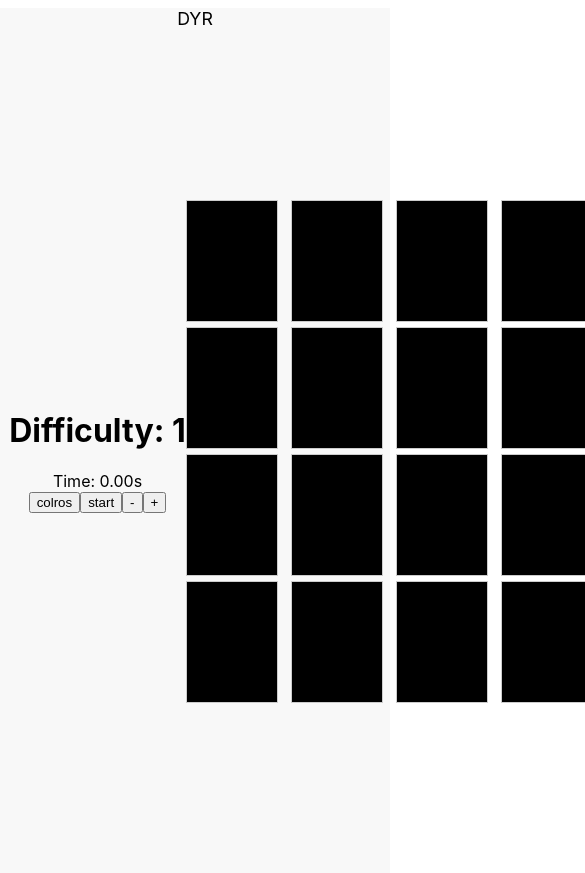
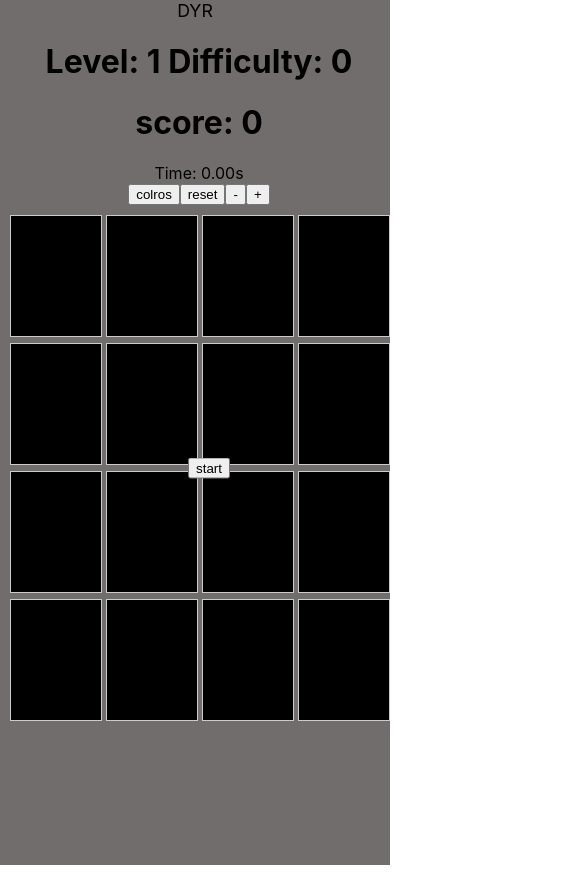
Before and after one commit to bryanteng/dyr, a React (Create React App) app: page / in a window 390 px wide. Shown: the whole page, 585 px wide, since content can reach past the window. Built offline with nearby package versions, Linux system fonts and the light colour scheme.

Commit message:
game logic for points change, more style changes, more responsive, middle  start button

```diff
--- a/src/App.css
+++ b/src/App.css
@@ -1,14 +1,12 @@
 .App {
   text-align: center;
-  background-color: #f8f8f8;
+  background-color: rgb(113 109 109);
 }
 
 .App-header {
   display: flex;
   flex-direction: column;
   align-items: center;
-  margin-top: 1vh;
-  /* justify-content: center; */
   font-size: calc(10px + 2vmin);
   color: black;
 }
--- a/src/components/Grid.css
+++ b/src/components/Grid.css
@@ -1,5 +1,5 @@
 .page-container {
-    display: flex;
+    display: inline-block;
     justify-content: center;
     align-items: center;
     height: 100vh;
@@ -9,12 +9,11 @@
   /* Grid styles */
   .grid-container {
     display: grid;
-    grid-template-columns: repeat(4, 100px);
-    /* grid-template-columns: auto auto auto; */
-
-    gap: 5px;
-    width: 50vw;
-  }
+    grid-template-columns: repeat(4, 90px);
+    gap: 6px;
+    width: 100%;
+    padding: 10px;
+    position: relative;
 
     .grid-item {
       display: flex;
@@ -25,10 +24,23 @@
       border: 1px solid #ccc;
       font-weight: bold;
       font-size: 1.2em;
-    animation: rotateY-anim 1s linear;
       width: 50px;
       height: 80px;
     }
+
+    .spin-animation {
+      animation: rotateY-anim .25s linear;
+    }
+
+    .startButton {
+      position: absolute;
+      top: 50%;
+      left: 50%;
+      transform: translate(-50%, -50%);
+    }
+  }
+
+
 
   @keyframes rotateY-anim {
     0% {
--- a/src/components/Grid.js
+++ b/src/components/Grid.js
@@ -3,9 +3,13 @@ import './Grid.css';
 import {generateRandomHex, calculateTintAndShade} from './util'
 
 const Grid = () => {
-  const [difficulty, setDifficulty] = useState(1);
+  const [difficulty, setDifficulty] = useState(0);
+  const [level, setLevel] = useState(1);
+
+  const [score, setScore] = useState(0)
+  const [tries, setTries] = useState(0)
+
   const [colors, setColors] = useState(Array.from({ length: 16 }).fill('#000000'));
-  const [highlightColor, setHighlightColor] = useState('');
   const [highlightIndex, setHighlightIndex] = useState(null);
 
   const [time, setTime] = useState(0); // Time in milliseconds
@@ -25,21 +29,26 @@ const Grid = () => {
     }
 
     return () => clearInterval(timerRef.current); // Cleanup on unmount
-  }, [isRunning]);
+  }, [isRunning, difficulty]);
 
   const resetTimer = () => {
     clearInterval(timerRef.current);
     setTime(0);
-    const startTime = Date.now();
-    timerRef.current = setInterval(() => {
-      setTime(Date.now() - startTime);
-    }, 10);
+    setIsRunning(false)
   };
+
+  const startGame = () => {
+    resetTimer()
+    setScore(0)
+    setLevel(1)
+    setDifficulty(0)
+    setIsRunning(true)
+  }
 
   useEffect(() => {
     if(isRunning){
       const color = generateRandomHex()
-      const {tint, shade} = calculateTintAndShade(color, (40-difficulty)/100)
+      const {tint, shade} = calculateTintAndShade(color, (30-difficulty)/100)
       const shades = Array.from({ length: 16 }).fill(color);
 
       const randomIndex = Math.floor(Math.random() * 16);
@@ -58,7 +67,18 @@ const Grid = () => {
     const isCorrect = parseInt(e.target.id) === highlightIndex;
     console.log(isCorrect ? 'Correct!' : 'Try again!');
     if (isCorrect) {
-      setDifficulty(difficulty+1)
+      setDifficulty(difficulty+2)
+      // scoring calculation criteria
+      // fast -> track how much time it takes to get the right answer
+      // difficult -> more difficult more points
+      // tries -> wrong answer increment tries and deduct from score, could deduct points immediately?
+      setScore(score + (100 * (1 - tries/10) ))
+      setTries(0)
+      setLevel(level + 1)
+     // check for game end round (15) and end the game, maybe show leaderboard?
+    } else {
+      setTries(tries+1)
+      // setScore(score - 10)
     }
   };
 
@@ -68,16 +88,31 @@ const Grid = () => {
     return `${seconds}.${milliseconds.toString().padStart(2, '0')}s`;
   };
 
+  // score calculation table by round
+  // round | tries  | time taken | score
+  // 1     | 1      | 0.00s      | 100
+  // 2     | 1      | 0.00s      | 200
+  // ------------------------------------
+  //                             | 300
+
+  // Leaderboard -> only persist 3 to 10 scores in localstorage.
+  // name  | score
+  // a     | 100
+  // b     | 200
+
   return (
     <div className="page-container">
       <div>
-        <h1>Difficulty: {difficulty}</h1>
+        <h1>Level: {level} Difficulty: {difficulty}</h1>
+        <h1>score: {score}</h1>
+
         <div className="timer">
           Time: {formatTime(time)}
         </div>
         <button id="down" onClick={()=> console.log(colors)}> colros</button>
 
-        <button id="starttimer" onClick={()=> setIsRunning(!isRunning)}> start </button>
+        <button id="resettimer" onClick={resetTimer}> reset </button>
+
         <button id="down" onClick={changeDifficulty}>
           -
         </button>
@@ -92,7 +127,7 @@ const Grid = () => {
             id={index}
             key={index}
             onClick={spanClick}
-            className="grid-item"
+            className={`grid-item ${time > 1 ? 'spin-animation' : null}`}
             style={{
               backgroundColor: color
             }}
@@ -100,6 +135,7 @@ const Grid = () => {
             {"       "}
           </span>
         ))}
+        <button id="starttimer" className="startButton" onClick={startGame}> start </button>
       </div>
     </div>
   );
```
Lines whose indentation alone changed are shown as unchanged.
